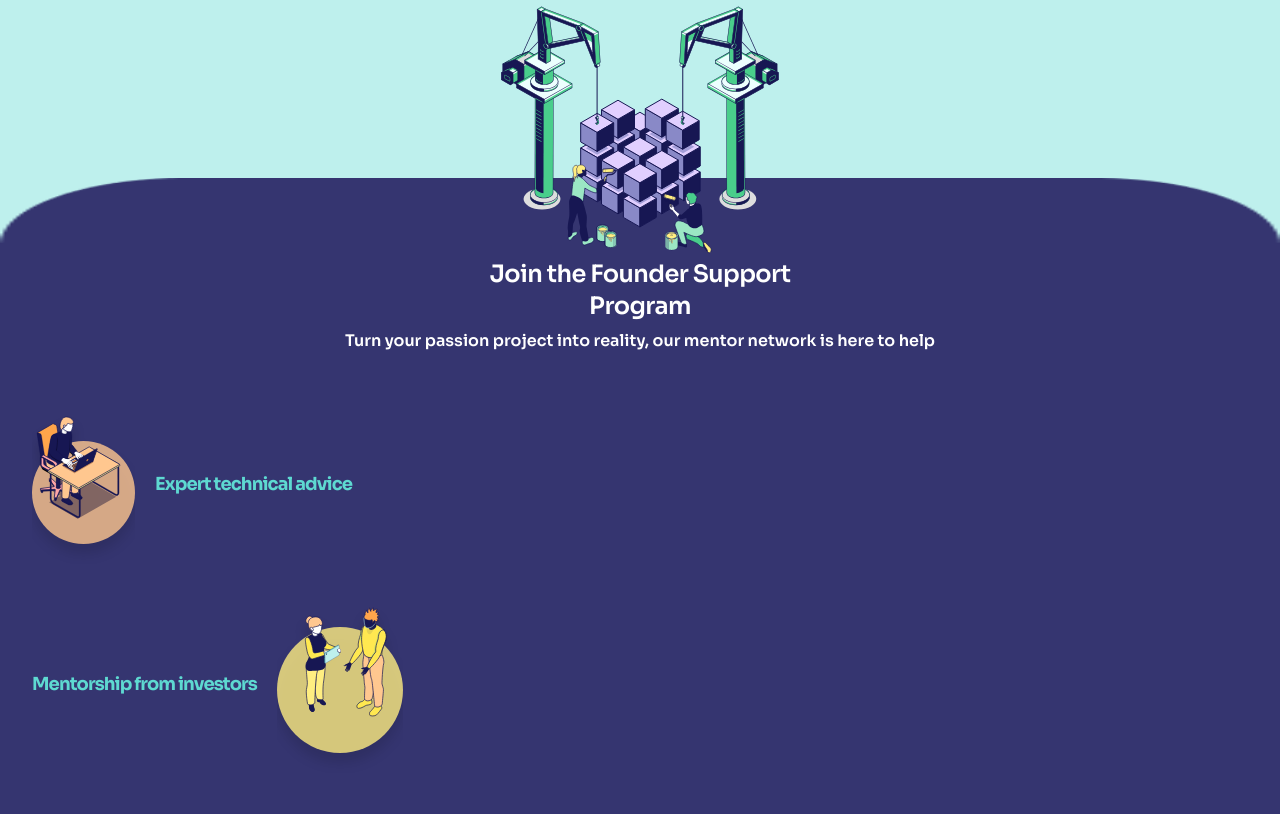
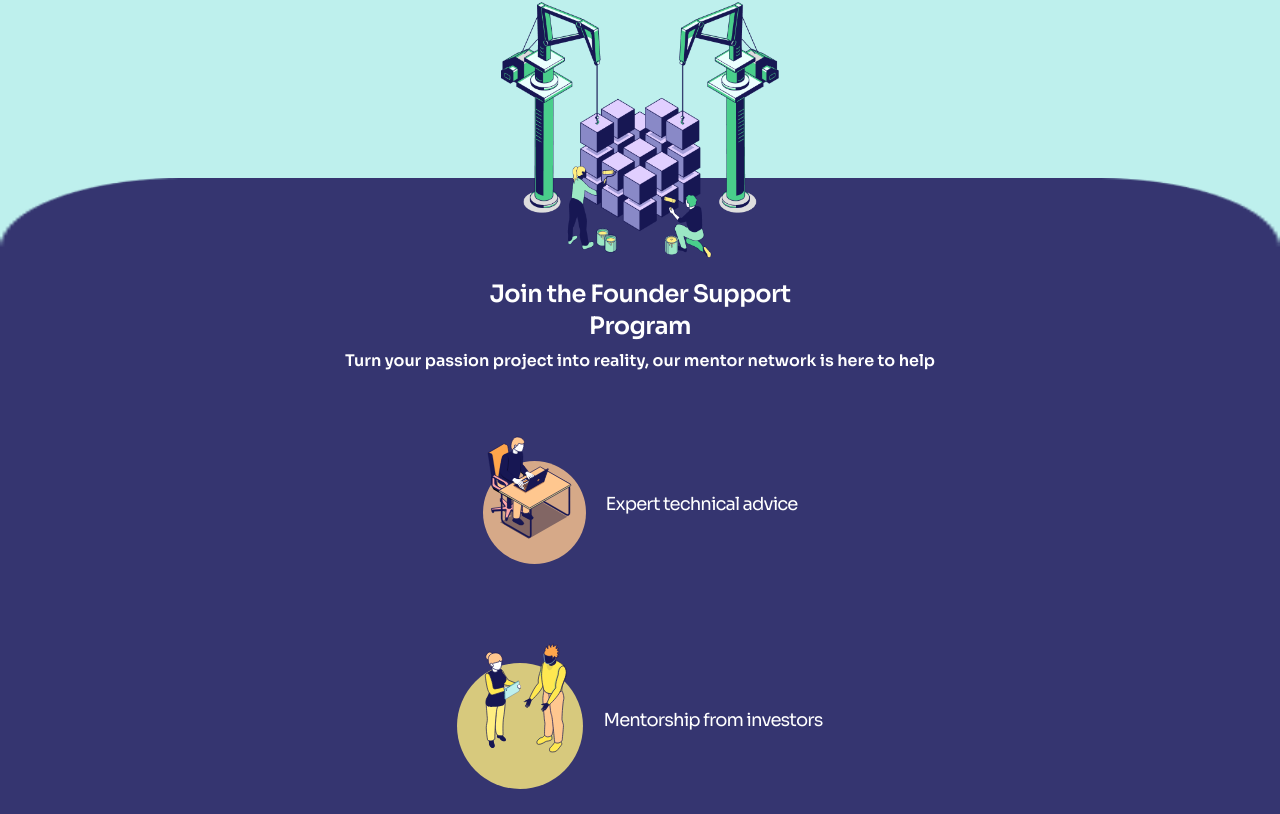
Before and after one commit to koii-network/homepage, a Next.js app: page /founders in a window 1280 px wide. Shown: the part 4926-5740 px from the top of the page. Built offline with nearby package versions, Linux system fonts and the light colour scheme.

Commit message:
fix: desktop screen

```diff
--- a/components/founders/program-benefits/benefit.tsx
+++ b/components/founders/program-benefits/benefit.tsx
@@ -1,5 +1,6 @@
 import Image, { StaticImageData } from "next/image";
 import { useInView } from "react-intersection-observer";
+import { useMediaQuery } from "@/components/hooks";
 import styles from "/styles/benefit.module.scss";
 
 interface BenefitProps {
@@ -16,19 +17,22 @@ export const Benefit = ({ image, text, side, lastIndex }: BenefitProps) => {
     rootMargin: "-30% 0% -45% 0%",
   });
 
-  const benefitClasses = ` flex gap-5 mb-4 items-center flex-shrink-0 ${
-    side === "left" ? "flex-row text-right" : "flex-row-reverse"
+  const isBreakpoint = useMediaQuery(1024);
+  const benefitClasses = `flex gap-5 mb-4 items-center flex-shrink-0 ${
+    side === "right" && isBreakpoint
+      ? "flex-row-reverse"
+      : "flex-row text-right"
   }
   ${lastIndex ? (side === "left" ? "-ml-10 sm:m-0" : "-mr-24 sm:m-0") : ""}`;
 
   const imageContainer = `${styles.container} flex-shrink-0`;
 
   const imageClasses = `transition-all ease-in-out duration-300 ${
-    inView ? "drop-shadow-3xl" : ""
+    inView && isBreakpoint ? "drop-shadow-3xl" : ""
   }`;
 
   const textClasses = `font-sans transition-all text-lg leading-6 tracking-tighter ease-in-out duration-200 ${
-    inView ? "text-mint font-bold" : "text-white"
+    inView && isBreakpoint ? "text-mint font-bold" : "text-white"
   } ${side === "left" ? "text-left" : "text-right"}`;
 
   return (
--- a/components/founders/program-benefits/index.tsx
+++ b/components/founders/program-benefits/index.tsx
@@ -5,25 +5,29 @@ import { Benefit } from "./benefit";
 export const ProgramBenefits = () => {
   return (
     <div className="flex flex-col relative justify-center w-full bg-lightmint">
-      <div className="!px-8 w-full flex-col pb-16 flex justify-center align-center z-40">
+      <div className="!px-8 w-full flex-col pb-16 lg:pb-36 flex justify-center align-center z-40">
+        <div className="flex w-full flex-col lg:flex-row items-center justify-center">
           <div className="flex justify-center align-center -mt-44">
-          <div className="relative h-64 w-[278px]">
+            <div className="relative h-64 lg:h-[410px] w-[278px] lg:w-[485px]">
               <Image
-              src="/images/founders/benefits-building.svg"
+                src="/images/founders/benefits-building.png"
                 alt="benefits building"
                 layout="fill"
-              className="z-40"
+                className="z-40 h-full"
               />
             </div>
           </div>
-        <p className="font-sans text-2xl font-semibold text-white text-center mx-auto tracking-tight max-w-xs align-middle">
+          <div className="mt-5 lg:mt-20">
+            <p className="font-sans text-2xl font-semibold text-white text-center mx-auto tracking-tight max-w-xs lg:max-w-lg align-middle lg:text-5xl lg:leading-[60px]">
               Join the Founder Support Program
             </p>
-        <p className="mt-2 text-white font-semibold text-base leading-[22px] mb-11 text-center">
-          Turn your passion project into reality, our mentor network is here to
-          help
+            <p className="mt-2 font-sans text-white lg:mt-5 font-semibold text-base leading-[22px] mb-11 text-center">
+              Turn your passion project into reality, our mentor network is here
+              to help
             </p>
-        <div className="w-full flex  flex-col flex-start justify-start items-start">
+          </div>
+        </div>
+        <div className="w-full flex flex-col lg:grid  lg:grid-cols-3 lg:pt-24 grid-flow-row gap-4 lg:max-w-7xl lg:mx-auto justify-center items-center">
           {programBenefits.map(({ image, text }, index) => {
             return (
               <Benefit
```
Also changed, not shown: public/images/founders/benefits-building.png (added), public/images/founders/benefits-building.svg. Lines whose indentation alone changed are shown as unchanged.
